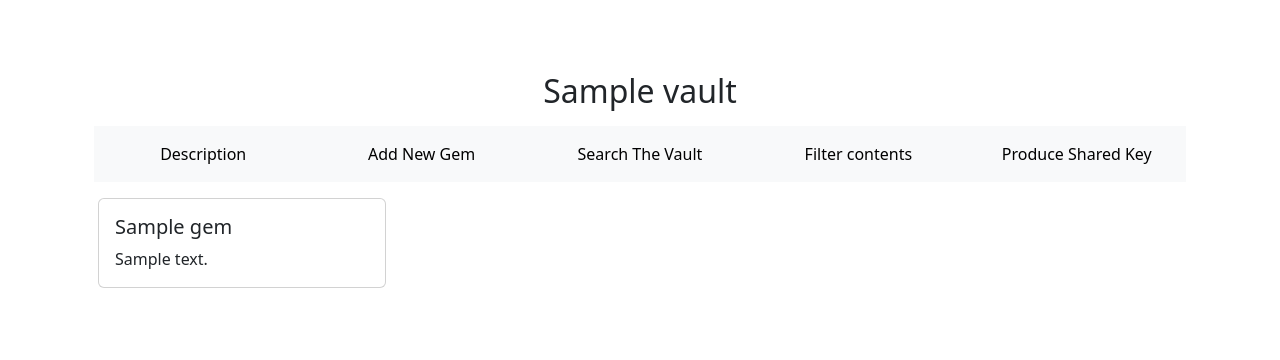
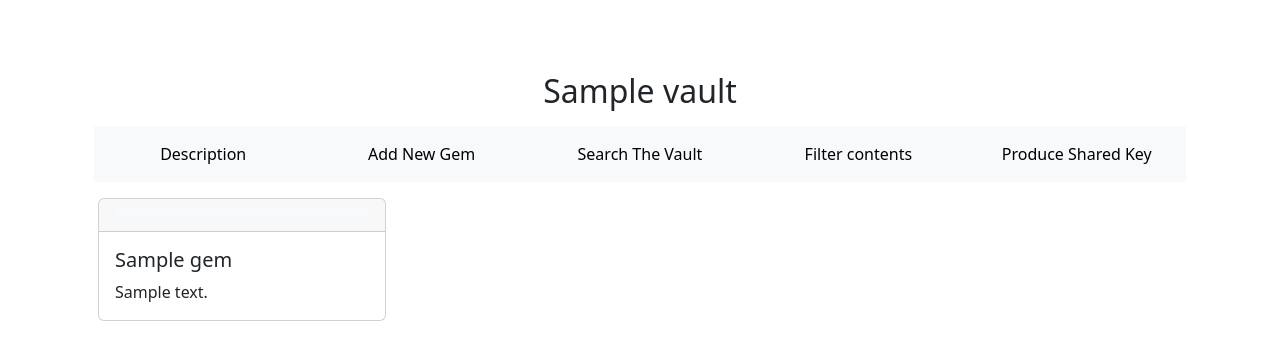
Before and after one commit to YSpiegel/IdeaVaults, a Flask app: template Client/Templates/vault-page.html in a window 1280 px wide. Shown: the part 59-419 px from the top of the page. Run offline with Flask 3, Linux system fonts and the light colour scheme; the template is opened without the code that fills it: most values are stand-ins (such as "Sample title", 1, 10 or a date in 2020).

Commit message:
Ver 1.26 - Start design on gems

```diff
--- a/Client/Templates/vault-page.html
+++ b/Client/Templates/vault-page.html
@@ -31,6 +31,18 @@
     </div>
     {% for gem in gems %}
     <div class="card m-3" style="width: 18rem;">
+        <div class="card-header">
+            <nav class="navbar bg-body-tertiary">
+                <!--
+                <div class="container-fluid" style="display: flex; justify-content: space-between;">
+                    <button><img src="/static/dupicon.png" style="width: 10%"></button>
+                    <button><img src="/static/dupicon.png" style="width: 10%"></button>
+                    <button><img src="/static/dupicon.png" style="width: 10%"></button>
+                    <button><img src="/static/dupicon.png" style="width: 10%"></button>
+                </div>
+                -->
+            </nav>
+        </div>
       <div class="card-body">
         <h5 class="card-title">{{gem.title}}</h5>
         <p class="card-text">{{gem.content}}</p>
```
Also changed, not shown: Client/static/dupicon.png (added).
